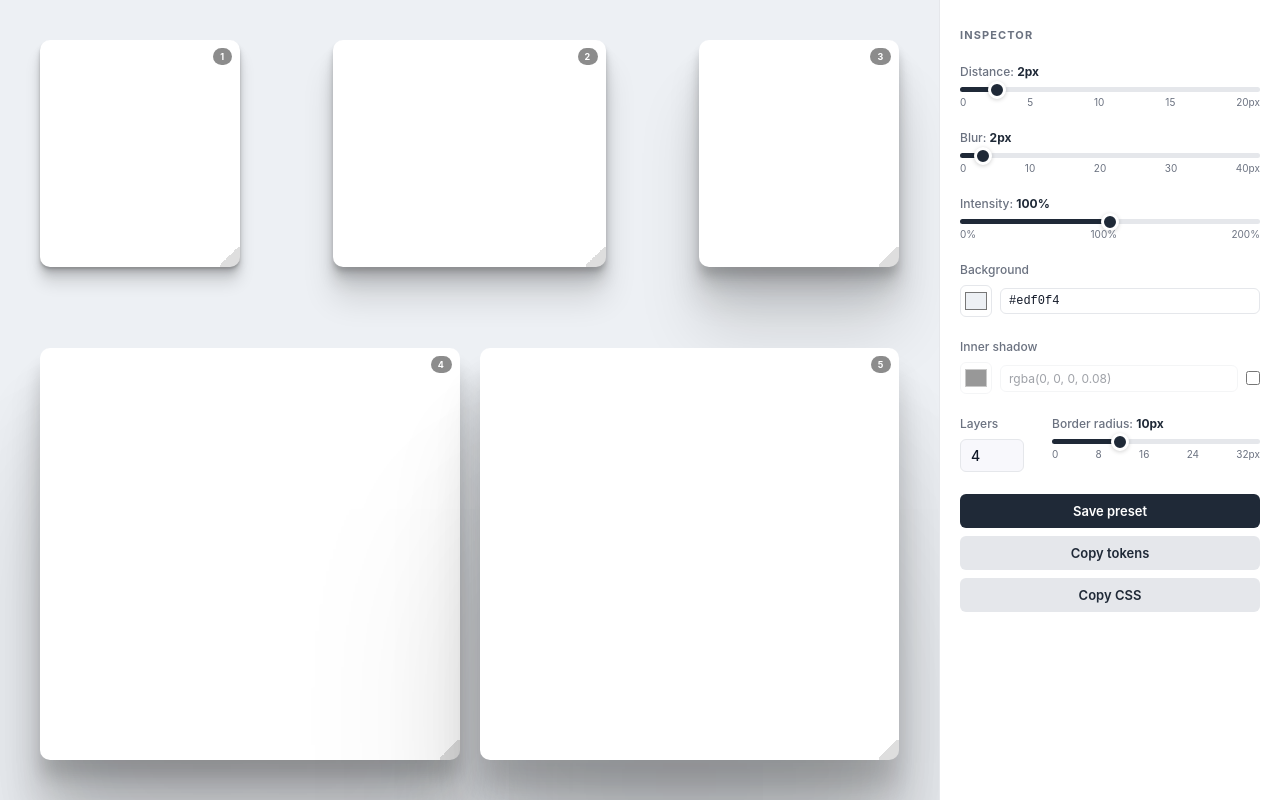
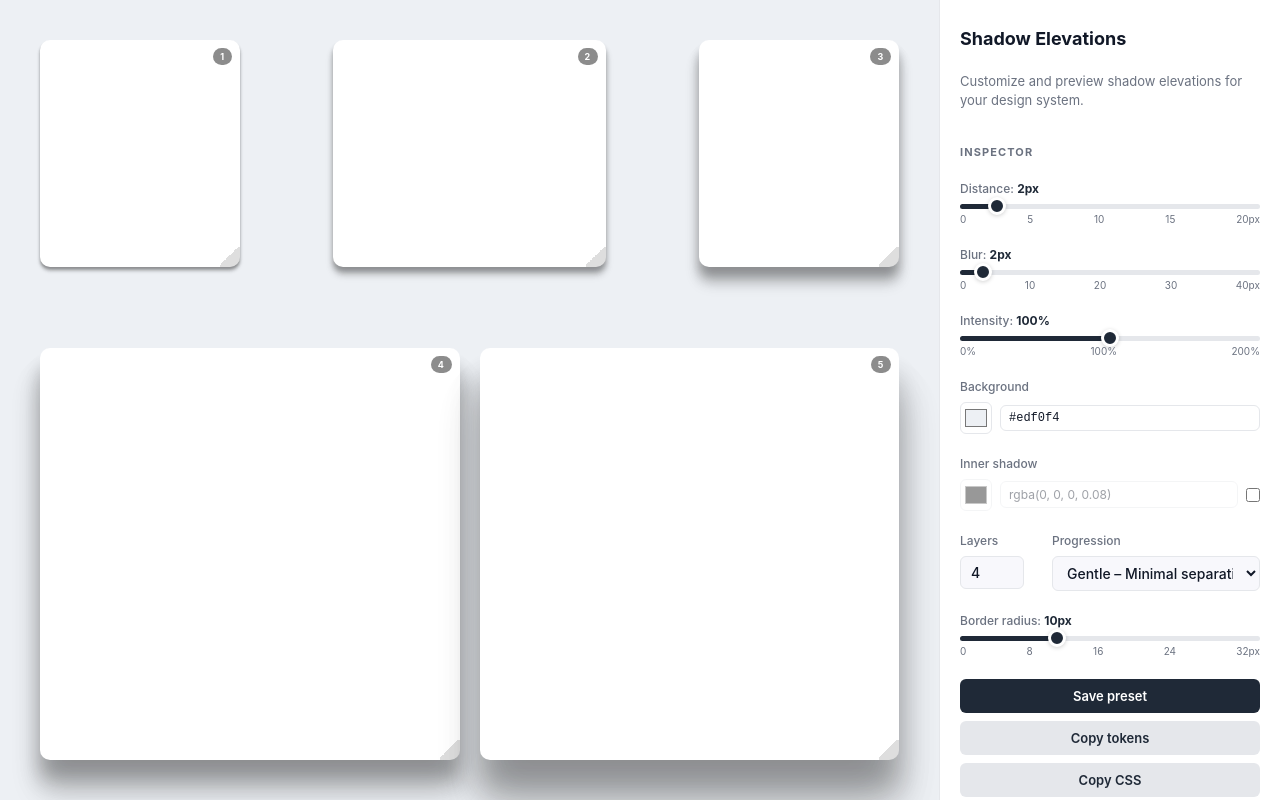
Before and after one commit to adamhindman/shadow-elevations, a website built with Vite: page index.html in a window 1280 px wide. Built offline with nearby package versions, Linux system fonts and the light colour scheme.

Commit message:
added a heading

```diff
--- a/index.html
+++ b/index.html
@@ -17,6 +17,9 @@
 
       <!-- ── Right: inspector ───────────────────────────────────────── -->
       <div class="panel-right">
+        <h1>Shadow Elevations</h1>
+        <p class="sidebar-subtitle">Customize and preview shadow elevations for your design system.</p>
+
         <h2>Inspector</h2>
 
           <div class="control-group">
@@ -72,12 +75,25 @@
             <input type="number" id="layers-input" min="1" max="8" step="1" value="4" />
           </div>
           <div class="control-group">
-            <label>Border radius: <strong id="radius-value">10px</strong></label>
-            <div class="slider-track">
-              <input type="range" id="radius-slider" class="range-slider" min="0" max="32" step="1" value="10" />
-              <div class="slider-ticks">
-                <span>0</span><span>8</span><span>16</span><span>24</span><span>32px</span>
-              </div>
+            <label>Progression</label>
+            <select id="progression-select">
+              <option value="gentle">Gentle – Minimal separation</option>
+              <option value="fibonacci">Fibonacci – Natural layering</option>
+              <option value="linear">Linear – Predictable spacing</option>
+              <option value="exp-1.5">Softer – Subtle depth</option>
+              <option value="exponential">Exponential – Natural shadows (default)</option>
+              <option value="quadratic">Quadratic – Bold depth</option>
+              <option value="cubic">Cubic – Extreme drama</option>
+            </select>
+          </div>
+        </div>
+
+        <div class="control-group">
+          <label>Border radius: <strong id="radius-value">10px</strong></label>
+          <div class="slider-track">
+            <input type="range" id="radius-slider" class="range-slider" min="0" max="32" step="1" value="10" />
+            <div class="slider-ticks">
+              <span>0</span><span>8</span><span>16</span><span>24</span><span>32px</span>
             </div>
           </div>
         </div>
--- a/src/elevations.js
+++ b/src/elevations.js
@@ -37,11 +37,29 @@ export function blurScaleToPx(scale)  { return Math.min(40, Math.max(0, Math.rou
 
 function r2(v) { return Math.round(v * 2) / 2; }
 
-// scale     — multiplier from the Y-offset slider
-// numLayers — number of doublings per elevation (1–8)
-// intensity — alpha multiplier (0–2)
-// blurScale — multiplier from the baseline-blur slider
-export function generateElevations(scale, numLayers, intensity, blurScale, innerColor = null) {
+function getProgression(i, type) {
+  switch (type) {
+    case 'linear':       return i + 1;
+    case 'quadratic':    return (i + 1) * (i + 1);
+    case 'cubic':        return (i + 1) * (i + 1) * (i + 1);
+    case 'gentle':       return Math.sqrt(i + 1);
+    case 'exp-1.5':      return Math.pow(1.5, i);
+    case 'fibonacci':    {
+      const fib = [1, 1, 2, 3, 5, 8, 13, 21, 34, 55];
+      return fib[Math.min(i, fib.length - 1)];
+    }
+    case 'exponential':
+    default:             return Math.pow(2, i);
+  }
+}
+
+// scale       — multiplier from the Y-offset slider
+// numLayers   — number of layers per elevation (1–8)
+// intensity   — alpha multiplier (0–2)
+// blurScale   — multiplier from the baseline-blur slider
+// innerColor  — optional inner shadow color
+// progression — 'exponential' | 'linear' | 'quadratic' | 'gentle'
+export function generateElevations(scale, numLayers, intensity, blurScale, innerColor = null, progression = 'exponential') {
   const out = {};
 
   if (scale === 0) {
@@ -60,9 +78,9 @@ export function generateElevations(scale, numLayers, intensity, blurScale, inner
     const layers   = [];
 
     for (let i = 0; i < numLayers; i++) {
-      const pow  = Math.pow(2, i);
-      const y    = r2(yBase    * pow);
-      const blur = r2(blurBase * pow);
+      const mult = getProgression(i, progression);
+      const y    = r2(yBase    * mult);
+      const blur = r2(blurBase * mult);
       layers.push(`  0px ${y}px ${blur}px rgba(0, 0, 0, ${alpha})`);
     }
 
--- a/src/main.js
+++ b/src/main.js
@@ -11,6 +11,7 @@ const blurVal             = document.getElementById('blur-value');
 const intensitySlider     = document.getElementById('intensity-slider');
 const intensityVal        = document.getElementById('intensity-value');
 const layersInput         = document.getElementById('layers-input');
+const progressionSelect   = document.getElementById('progression-select');
 const innerShadowEnabled  = document.getElementById('inner-shadow-enabled');
 const innerShadowPicker   = document.getElementById('inner-shadow-picker');
 const innerShadowColor    = document.getElementById('inner-shadow-color');
@@ -32,6 +33,7 @@ function currentBlurScale()   { return blurPxToScale(Number(blurSlider.value));
 function currentLayers()      { return Math.max(1, parseInt(layersInput.value, 10) || 4); }
 function currentIntensity()   { return Number(intensitySlider.value) / 100; }
 function currentInnerColor()  { return innerShadowEnabled.checked ? innerShadowColor.value.trim() : null; }
+function currentProgression() { return progressionSelect.value; }
 
 function setFill(el, ratio) {
   el.style.setProperty('--fill', Math.min(1, Math.max(0, ratio)));
@@ -41,7 +43,7 @@ function setFill(el, ratio) {
 
 function regenerate({ skipSliders = false } = {}) {
   const elevs = generateElevations(
-    currentScale(), currentLayers(), currentIntensity(), currentBlurScale(), currentInnerColor()
+    currentScale(), currentLayers(), currentIntensity(), currentBlurScale(), currentInnerColor(), currentProgression()
   );
 
   if (!skipSliders) {
@@ -122,6 +124,10 @@ intensitySlider.addEventListener('keydown', e => {
 });
 
 layersInput.addEventListener('input', () => {
+  regenerate({ skipSliders: true });
+});
+
+progressionSelect.addEventListener('change', () => {
   regenerate({ skipSliders: true });
 });
 
@@ -231,11 +237,12 @@ function renderPresets() {
 }
 
 function restorePreset(p) {
-  const { sv, bv, iv, lv } = p.params;
+  const { sv, bv, iv, lv, progression } = p.params;
   slider.value = sv;         sliderVal.textContent = `${sv}px`;   setFill(slider, sv / 20);
   blurSlider.value = bv;     blurVal.textContent = `${bv}px`;     setFill(blurSlider, bv / 40);
   intensitySlider.value = iv; intensityVal.textContent = `${iv}%`; setFill(intensitySlider, iv / 200);
   layersInput.value = lv;
+  if (progression) progressionSelect.value = progression;
   regenerate({ skipSliders: true });
 
   if (p.bg) {
@@ -271,12 +278,13 @@ document.getElementById('save-preset-btn').addEventListener('click', () => {
   const bv = Number(blurSlider.value);
   const iv = Number(intensitySlider.value);
   const lv = currentLayers();
+  const progression = progressionSelect.value;
   const presets = loadPresets();
   presets.unshift({
     id: Date.now(),
-    label: `Y:${sv}px  blur:${bv}px  ${iv}%  ${lv}L`,
+    label: `Y:${sv}px  blur:${bv}px  ${iv}%  ${lv}L  ${progression}`,
     css: toCSSBlock(getEffectiveElevs()),
-    params: { sv, bv, iv, lv },
+    params: { sv, bv, iv, lv, progression },
     bg: bgPicker.value,
     borderRadius: Number(radiusSlider.value),
     innerShadow: {
@@ -410,7 +418,8 @@ function applyBoxShadow(b) {
   if (b.locked && b.params) {
     const { sv, bv, iv, lv, innerShadow, fgColor } = b.params;
     const innerColor = innerShadow?.enabled ? innerShadow.color : null;
-    const elevs = generateElevations(sliderToScale(sv), lv, iv / 100, blurPxToScale(bv), innerColor);
+    const progression = currentProgression();
+    const elevs = generateElevations(sliderToScale(sv), lv, iv / 100, blurPxToScale(bv), innerColor, progression);
     el.style.boxShadow = elevs[b.id];
     el.style.backgroundColor = fgColor || '';
   } else {
@@ -420,14 +429,15 @@ function applyBoxShadow(b) {
 }
 
 function getEffectiveElevs() {
+  const progression = currentProgression();
   const base = generateElevations(
-    currentScale(), currentLayers(), currentIntensity(), currentBlurScale(), currentInnerColor()
+    currentScale(), currentLayers(), currentIntensity(), currentBlurScale(), currentInnerColor(), progression
   );
   boxState.forEach(b => {
     if (b.locked && b.params) {
       const { sv, bv, iv, lv, innerShadow } = b.params;
       const innerColor = innerShadow?.enabled ? innerShadow.color : null;
-      const locked = generateElevations(sliderToScale(sv), lv, iv / 100, blurPxToScale(bv), innerColor);
+      const locked = generateElevations(sliderToScale(sv), lv, iv / 100, blurPxToScale(bv), innerColor, progression);
       base[b.id] = locked[b.id];
     }
   });
@@ -462,8 +472,10 @@ function renderBoxes() {
     el.style.gridRow    = `${b.row} / span ${b.rowSpan}`;
     el.innerHTML = `
       <span class="elev-tag">${b.id}</span>
-      <button class="box-lock" tabindex="-1" title="Edit shadow">${locked ? ICON_LOCKED : ICON_UNLOCKED}</button>
-      <span class="box-lock-label">${locked ? 'Shadow overridden' : 'Override shadow'}</span>
+      <button class="box-lock" tabindex="-1" title="Edit shadow">
+        ${locked ? ICON_LOCKED : ICON_UNLOCKED}
+        <span class="box-lock-label">${locked ? 'Shadow overridden' : 'Override shadow'}</span>
+      </button>
       <div class="elev-resize-handle"></div>`;
     container.appendChild(el);
     if (locked) applyBoxShadow(b);
--- a/src/style.css
+++ b/src/style.css
@@ -141,10 +141,6 @@ body {
 .elev-box.is-locked .box-lock    { opacity: 1; color: var(--ctrl); }
 
 .box-lock-label {
-  position: absolute;
-  top: calc(50% + 20px);
-  left: 50%;
-  transform: translateX(-50%);
   width: max-content;
   text-align: center;
   font-size: 9px;
@@ -153,6 +149,7 @@ body {
   pointer-events: none;
   opacity: 0;
   transition: opacity 0.15s;
+  margin-top: 4px;
   z-index: 4;
   user-select: none;
   line-height: 1.2;
@@ -511,12 +508,30 @@ body {
   overflow-y: auto;
 }
 
+.panel-right h1 {
+  font-size: 18px;
+  font-weight: 700;
+  color: var(--text);
+  margin: 0;
+  padding: 0;
+  line-height: 1.2;
+}
+
+.sidebar-subtitle {
+  font-size: 13px;
+  color: var(--muted);
+  margin: 0;
+  padding: 0;
+  line-height: 1.5;
+}
+
 .panel-right h2 {
   font-size: 11px;
   font-weight: 700;
   letter-spacing: 0.1em;
   text-transform: uppercase;
   color: var(--muted);
+  margin-top: 12px;
 }
 
 .control-group {
@@ -668,3 +683,21 @@ body {
   text-decoration: underline;
   text-underline-offset: 2px;
 }
+
+/* Progression select */
+#progression-select {
+  width: 100%;
+  font-family: inherit;
+  font-size: 14px;
+  font-weight: 500;
+  color: var(--text);
+  background: #f8f8fc;
+  border: 1px solid var(--border);
+  border-radius: var(--r-sm);
+  padding: 7px 10px;
+  outline: none;
+  transition: border-color 0.15s;
+  cursor: pointer;
+}
+
+#progression-select:focus { border-color: var(--focus); background: #fff; outline: none; }
```
